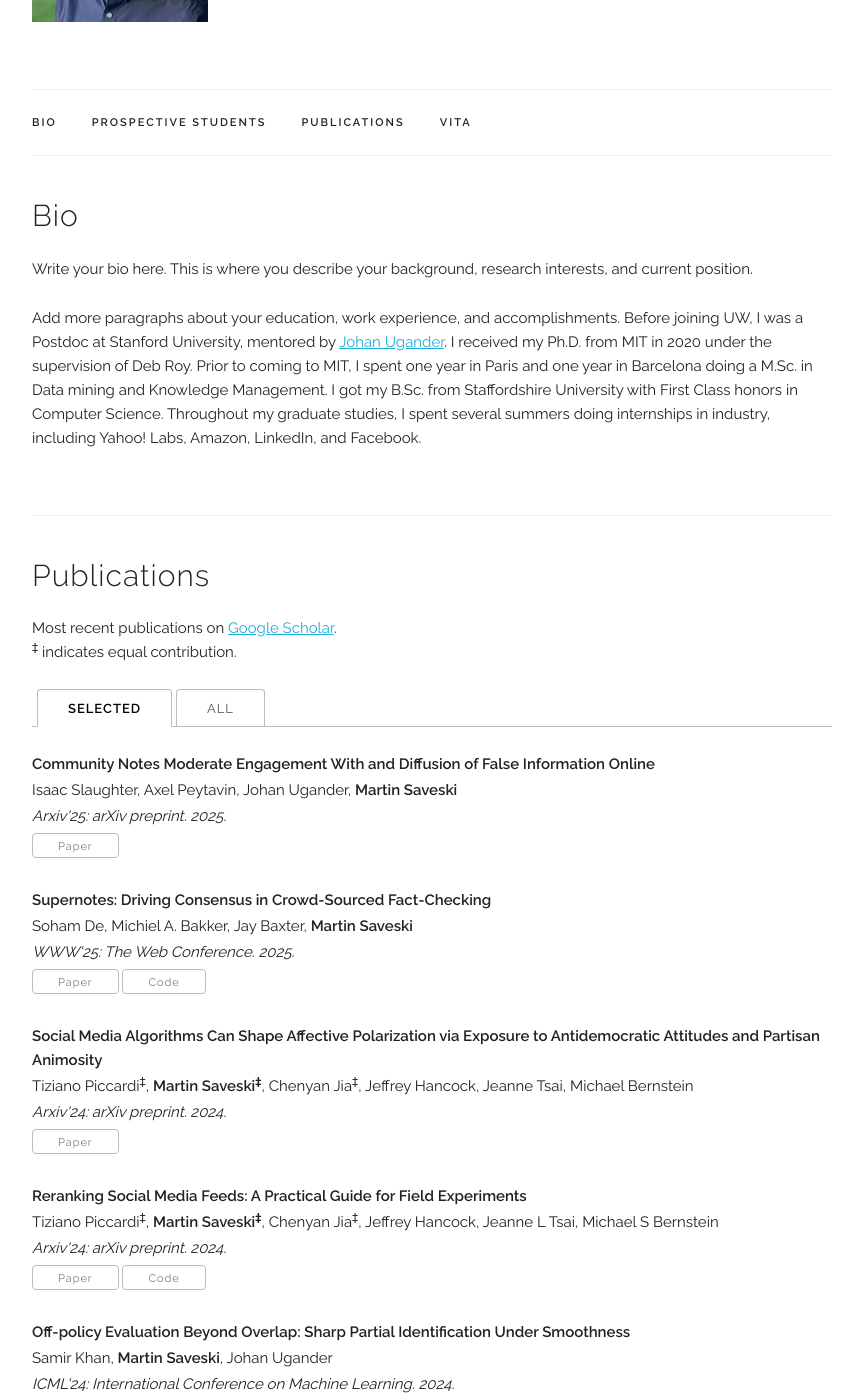
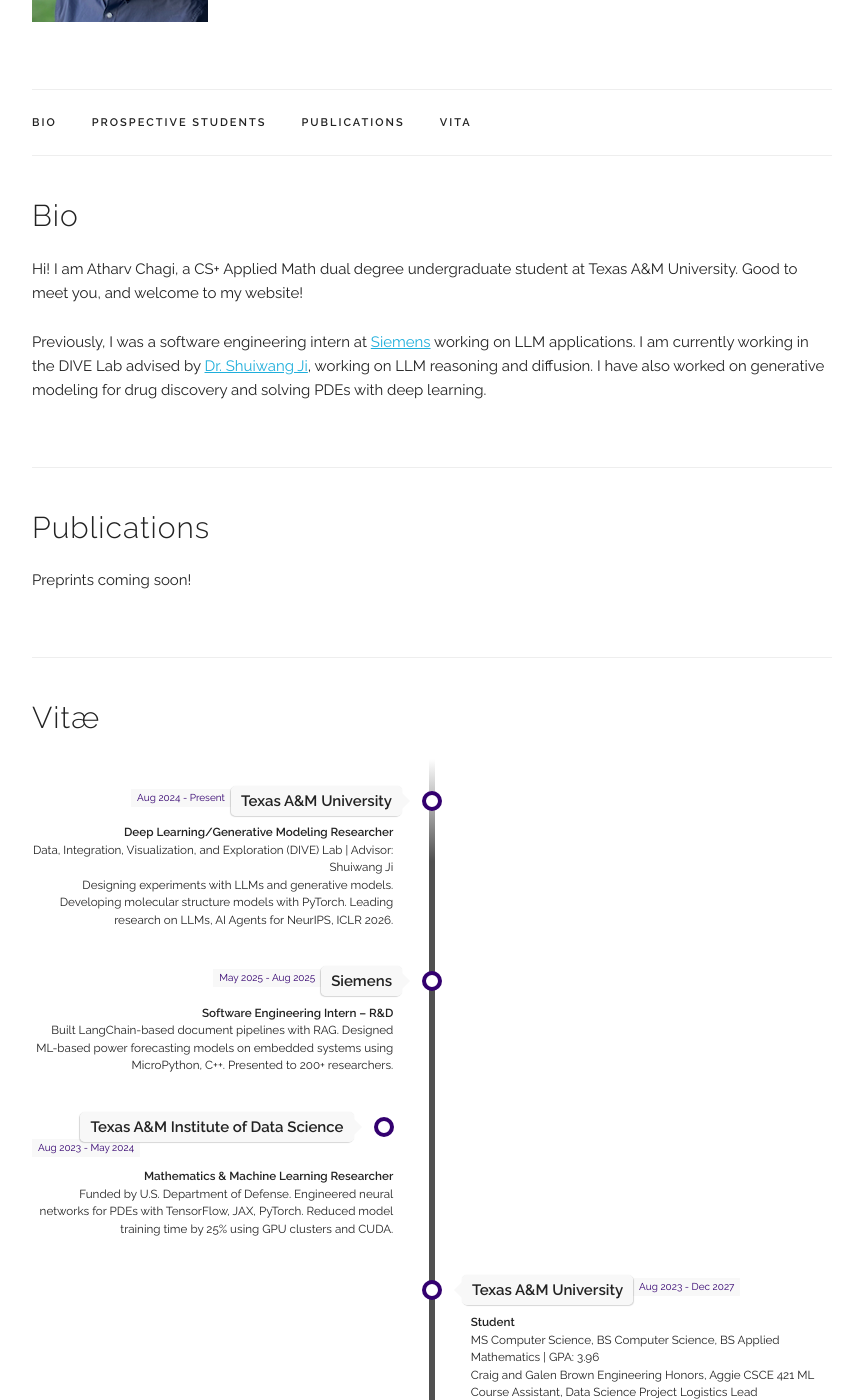
Before and after one commit to atharvchagi/atharvchagi.github.io, a Jekyll site: the page built from index.html, in a window 1280 px wide and 1400 px high, scrolled down 204 px. Shown: the whole window, without its empty margins (208-1071 px from the left). Built offline with Jekyll 4.4.1, drawn with Linux system fonts in a browser that asks for light colours; some web fonts are replaced; some of the changed text lies outside the part shown.

Commit message:
Update vitae with comprehensive timeline

```diff
--- a/_data/experience.yaml
+++ b/_data/experience.yaml
@@ -1,61 +1,60 @@
 experiences:
+  - place: "Texas A&M University"
+    time: "Aug 2024 - Present"
+    title: "Deep Learning/Generative Modeling Researcher"
+    subtitle: "Data, Integration, Visualization, and Exploration (DIVE) Lab | Advisor: Shuiwang Ji <br/> Designing experiments with LLMs and generative models. Developing molecular structure models with PyTorch. Leading research on LLMs, AI Agents for NeurIPS, ICLR 2026."
+    category: "work"
 
-- place: "University of Washington"
-  time: "2023 - now"
-  title: "Assistant Professor"
-  subtitle: "Information School"
-  category: "work"
+  - place: "Siemens"
+    time: "May 2025 - Aug 2025"
+    title: "Software Engineering Intern – R&D"
+    subtitle: "Built LangChain-based document pipelines with RAG. Designed ML-based power forecasting models on embedded systems using MicroPython, C++. Presented to 200+ researchers."
+    category: "work"
 
-- place: "Stanford"
-  time: "2020 - 2023"
-  title: "Postdoc"
-  subtitle: "MS&E"
-  category: "work"
+  - place: "Texas A&M Institute of Data Science"
+    time: "Aug 2023 - May 2024"
+    title: "Mathematics & Machine Learning Researcher"
+    subtitle: "Funded by U.S. Department of Defense. Engineered neural networks for PDEs with TensorFlow, JAX, PyTorch. Reduced model training time by 25% using GPU clusters and CUDA."
+    category: "work"
 
-- place: "MIT"
-  time: "2014 - 2020"
-  title: "Ph.D. Student"
-  subtitle: "Media Lab, Laboratory for Social Machines"
-  category: "school"
+  - place: "Texas A&M University"
+    time: "Aug 2023 - Dec 2027"
+    title: "Student"
+    subtitle: "MS Computer Science, BS Computer Science, BS Applied Mathematics | GPA: 3.96 <br/> Craig and Galen Brown Engineering Honors, Aggie CSCE 421 ML Course Assistant, Data Science Project Logistics Lead"
+    category: "school"
 
-- place: "Facebook"
-  time: "Summer 2019"
-  title: "Research Scientist, Intern"
-  subtitle: "Core Data Science"
-  category: "work"
+  - place: ""
+    time: "Dec 2024"
+    title: "Math papers on measure theory and Galois theory"
+    subtitle: ""
+    category: "milestone"
 
-- place: "LinkedIn"
-  time: "Summer 2016"
-  title: "Research Scientist, Intern"
-  subtitle: "Experimentation Group"
-  category: "work"
+  - place: ""
+    time: "Oct 2024"
+    title: "Won Phi Kappa Phi Dean's Excellence Award"
+    subtitle: "<a href='https://tamupkp.wordpress.com/2024/10/07/2024-gathright-deans-excellence-award-winners/' target='_blank'>Award Announcement</a>"
+    category: "milestone"
 
-- place: "Amazon"
-  time: "Summer 2014"
-  title: "Machine Learning Scientist, Intern"
-  subtitle: "Scalable Machine Learning Group"
-  category: "work"
+  - place: ""
+    time: "June 2024"
+    title: "Trip to India!"
+    subtitle: ""
+    category: "milestone"
 
-- place: "Yahoo! Labs"
-  time: "Feb-Aug 2013"
-  title: "Research Scientist, Intern"
-  subtitle: "Social Media Engagement Group"
-  category: "work"
+  - place: ""
+    time: "Apr 2024"
+    title: "Recommendation System for Artist of the Week (AOTW)"
+    subtitle: "<a href='https://www.tamuaotw.com/' target='_blank'>tamuaotw.com</a>"
+    category: "milestone"
 
-- place: "EM-DMKM"
-  time: "Sep 2011 – Aug 2013"
-  title: "M.Sc. Student"
-  subtitle: "Masters in Data Mining and Knowledge Management <br/> Year 1: University Pierre et Marie Curie <br/> Year 2: Universitat Politecnica de Catalunya <br/>"
-  category: "school"
+  - place: ""
+    time: "Sept 2023"
+    title: "Research Assistant at TAMIDS: Deep Learning for PDEs"
+    subtitle: ""
+    category: "milestone"
 
-- place: "Jozef Stefan Institute"
-  time: "Jan-Aug 2011"
-  title: "Research Assistant"
-  subtitle: "Department of Knowledge Technologies"
-  category: "work"
-
-- place: "Staffordshire University"
-  time: "2007 - 2010"
-  title: "B.Sc. Student"
-  subtitle: "Computing Science <br/> First Class Honours"
-  category: "school"
+  - place: ""
+    time: "Aug 2023"
+    title: "Started at Texas A&M!"
+    subtitle: ""
+    category: "milestone"
--- a/index.html
+++ b/index.html
@@ -6,16 +6,11 @@ title: Home
 <div class="docs-section" id="bio">
   <h4>Bio</h4>
   <p>
-  Write your bio here. This is where you describe your background, research interests, and current position.
+    Hi! I am Atharv Chagi, a CS+ Applied Math dual degree undergraduate student at Texas A&M University. Good to meet you, and welcome to my website!
   </p>
 
   <p>
-  Add more paragraphs about your education, work experience, and accomplishments.
-  Before joining UW, I was a Postdoc at Stanford University, mentored by <a href="https://web.stanford.edu/~jugander/" target="_blank">Johan Ugander</a>.
-  I received my Ph.D. from MIT in 2020 under the supervision of Deb Roy.
-  Prior to coming to MIT, I spent one year in Paris and one year in Barcelona doing a M.Sc. in Data mining and Knowledge Management.
-  I got my B.Sc. from Staffordshire University with First Class honors in Computer Science.
-  Throughout my graduate studies, I spent several summers doing internships in industry, including Yahoo! Labs, Amazon, LinkedIn, and Facebook.
+  Previously, I was a software engineering intern at <a href="https://www.siemens.com" target="_blank">Siemens</a> working on LLM applications. I am currently working in the DIVE Lab advised by <a href="https://people.tamu.edu/~sji/" target="_blank">Dr. Shuiwang Ji</a>, working on LLM reasoning and diffusion. I have also worked on generative modeling for drug discovery and solving PDEs with deep learning.
   </p>
 </div>
 
@@ -49,89 +44,7 @@ title: Home
 <div class="docs-section" id="publications">
   <h4>Publications</h4>
 
-  <p>Most recent publications on <a href="{{ site.data.main_info.google_scholar }}" target="_blank">Google Scholar</a>.<br/>
-  <sup>‡</sup> indicates equal contribution.
-  </p>
-
-  <ul class="tab-nav">
-    <li><div class="button active" data-ref="#papers-selected">Selected</div></li>
-    <li><div class="button" data-ref="#papers-all">All</div></li>
-  </ul>
-
-  <div class="tab-content">
-    <div class="tab-pane active" id="papers-selected">
-      {% assign selected_papers = site.data.publications.papers | where: "selected", "y" %}
-      {% for paper in selected_papers %}
-        <div class="paper">
-          <p class="title"><b>{{ paper.title }}</b></p>
-          <p>{{ paper.authors }}</p>
-          <p><i>{{ paper.venue }}</i></p>
-           <div class="paper-buttons">
-            {% if paper.paper_pdf %}
-              <a class="button" href="{{ paper.paper_pdf | prepend: site.baseurl }}" target="_blank">Paper</a>
-            {% endif %}
-
-            {% if paper.slides %}
-              <a class="button" href="{{ paper.slides | prepend: site.baseurl }}" target="_blank">Slides</a>
-            {% endif %}
-
-            {% if paper.poster %}
-              <a class="button" href="{{ paper.poster | prepend: site.baseurl }}" target="_blank">Poster</a>
-            {% endif %}
-
-            {% if paper.video %}
-              <a class="button" href="{{ paper.video }}" target="_blank">Video</a>
-            {% endif %}
-
-            {% if paper.code %}
-              <a class="button" href="{{ paper.code }}" target="_blank">Code</a>
-            {% endif %}
-
-            {% if paper.data %}
-              <a class="button" href="{{ paper.data }}" target="_blank">Data</a>
-            {% endif %}
-
-          </div>
-        </div>
-      {% endfor %}
-    </div>
-
-    <div class="tab-pane" id="papers-all">
-      {% for paper in site.data.publications.papers %}
-        <div class="paper">
-          <p class="title"><b>{{ paper.title }}</b></p>
-          <p>{{ paper.authors }}</p>
-          <p><i>{{ paper.venue }}</i></p>
-           <div class="paper-buttons">
-            {% if paper.paper_pdf %}
-              <a class="button" href="{{ paper.paper_pdf | prepend: site.baseurl }}" target="_blank">Paper</a>
-            {% endif %}
-
-            {% if paper.slides %}
-              <a class="button" href="{{ paper.slides | prepend: site.baseurl }}" target="_blank">Slides</a>
-            {% endif %}
-
-            {% if paper.poster %}
-              <a class="button" href="{{ paper.poster | prepend: site.baseurl }}" target="_blank">Poster</a>
-            {% endif %}
-
-            {% if paper.video %}
-              <a class="button" href="{{ paper.video }}" target="_blank">Video</a>
-            {% endif %}
-
-            {% if paper.code %}
-              <a class="button" href="{{ paper.code }}" target="_blank">Code</a>
-            {% endif %}
-
-            {% if paper.data %}
-              <a class="button" href="{{ paper.data }}" target="_blank">Data</a>
-            {% endif %}
-
-          </div>
-        </div>
-      {% endfor %}
-    </div>
-  </div>
+  <p>Preprints coming soon!</p>
 </div>
 
 <!-- ========== PROJECTS ==========
@@ -213,8 +126,6 @@ title: Home
 <div class="docs-section" id="resume">
   <h4>Vitæ</h4>
 
-  <p>Full Resume in <a href={{ "/assets/cv/cv_web.pdf" | prepend: site.baseurl }} target="_blank">PDF</a>.</p>
-
   <!-- The Timeline -->
   <ul class="timeline">
     {% for exp in site.data.experience.experiences %}
```
